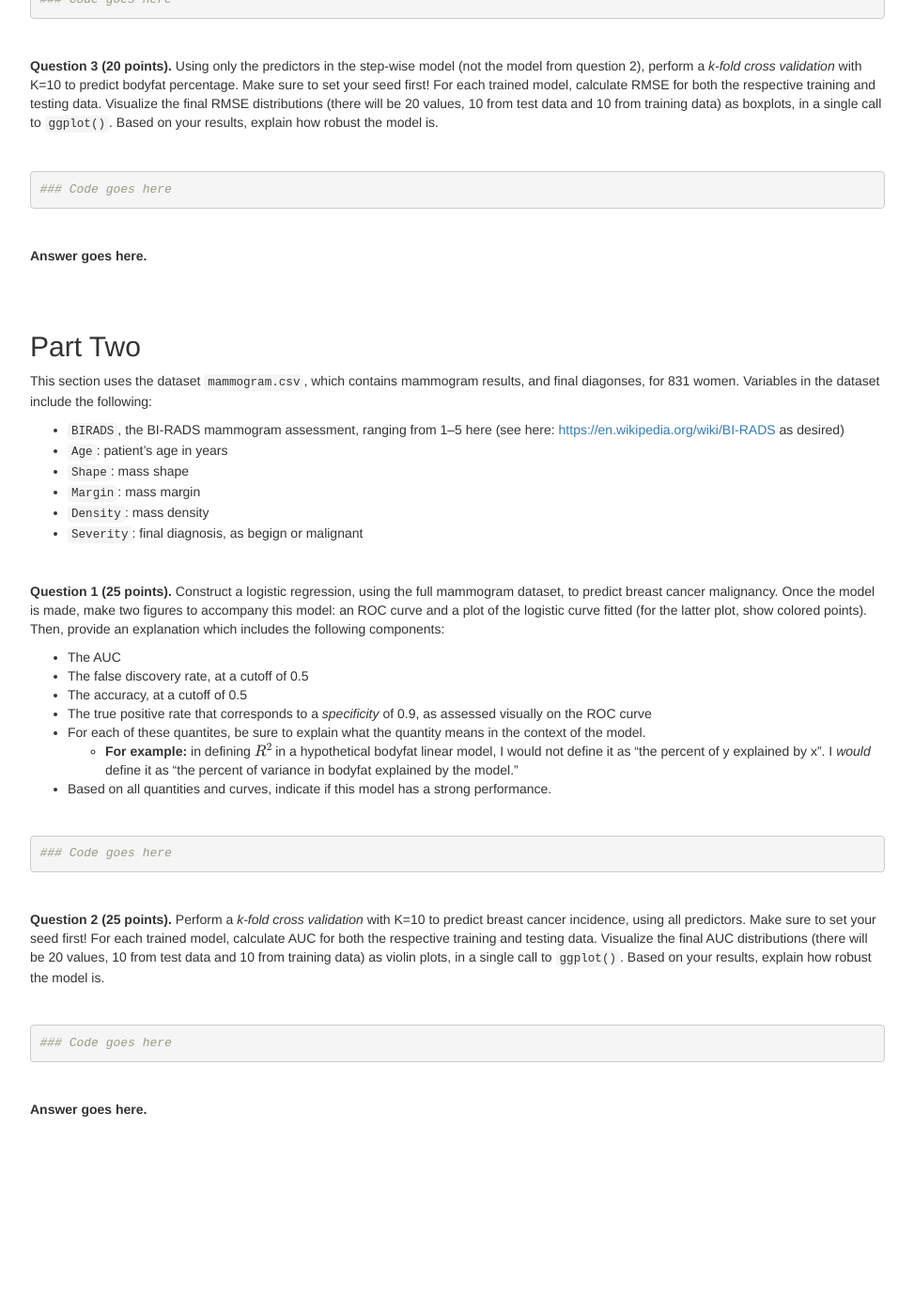
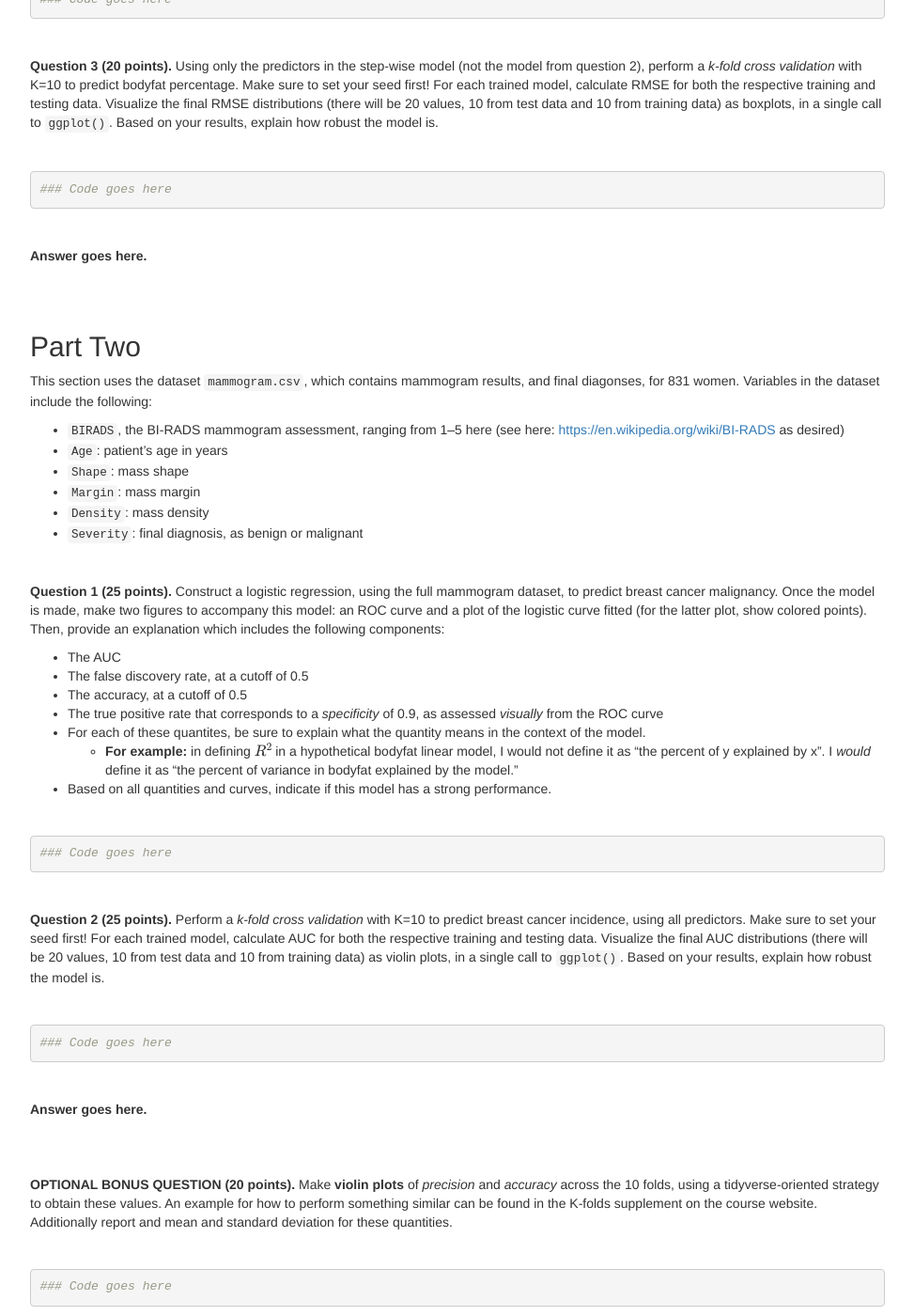
Before and after one commit to sjspielman/bio5312_fall2017, a Jekyll site: the page homeworks/HW11.html, which Jekyll copies as it is, in a window 1280 px wide and 1400 px high, scrolled down 1414 px. Shown: the whole window at 94% size, without its empty margins (153-1126 px from the left). Built offline with Jekyll 4.4.1, drawn with Linux system fonts in a browser that asks for light colours; formulas are drawn with MathJax 3; before the commit the page ends 2614 px from its top, so only the background shows below that.

Commit message:
hw bonus

```diff
--- a/homeworks/HW11.html
+++ b/homeworks/HW11.html
@@ -193,7 +193,7 @@ $(document).ready(function () {
 <li><code>Shape</code>: mass shape</li>
 <li><code>Margin</code>: mass margin</li>
 <li><code>Density</code>: mass density</li>
-<li><code>Severity</code>: final diagnosis, as begign or malignant</li>
+<li><code>Severity</code>: final diagnosis, as benign or malignant</li>
 </ul>
 <p><br></p>
 <p><strong>Question 1 (25 points).</strong> Construct a logistic regression, using the full mammogram dataset, to predict breast cancer malignancy. Once the model is made, make two figures to accompany this model: an ROC curve and a plot of the logistic curve fitted (for the latter plot, show colored points). Then, provide an explanation which includes the following components:</p>
@@ -201,7 +201,7 @@ $(document).ready(function () {
 <li>The AUC</li>
 <li>The false discovery rate, at a cutoff of 0.5</li>
 <li>The accuracy, at a cutoff of 0.5</li>
-<li>The true positive rate that corresponds to a <em>specificity</em> of 0.9, as assessed visually on the ROC curve</li>
+<li>The true positive rate that corresponds to a <em>specificity</em> of 0.9, as assessed <em>visually</em> from the ROC curve</li>
 <li>For each of these quantites, be sure to explain what the quantity means in the context of the model.
 <ul>
 <li><strong>For example:</strong> in defining <span class="math inline">\(R^2\)</span> in a hypothetical bodyfat linear model, I would not define it as “the percent of y explained by x”. I <em>would</em> define it as “the percent of variance in bodyfat explained by the model.”</li>
@@ -216,6 +216,10 @@ $(document).ready(function () {
 <pre class="r"><code>### Code goes here</code></pre>
 <p><br></p>
 <p><strong>Answer goes here.</strong></p>
+<p><br><br></p>
+<p><strong>OPTIONAL BONUS QUESTION (20 points).</strong> Make <strong>violin plots</strong> of <em>precision</em> and <em>accuracy</em> across the 10 folds, using a tidyverse-oriented strategy to obtain these values. An example for how to perform something similar can be found in the K-folds supplement on the course website. Additionally report and mean and standard deviation for these quantities.</p>
+<p><br></p>
+<pre class="r"><code>### Code goes here</code></pre>
 </div>
 
 
```
Also changed, not shown: homeworks/HW11.Rmd (+15 -2 lines).
